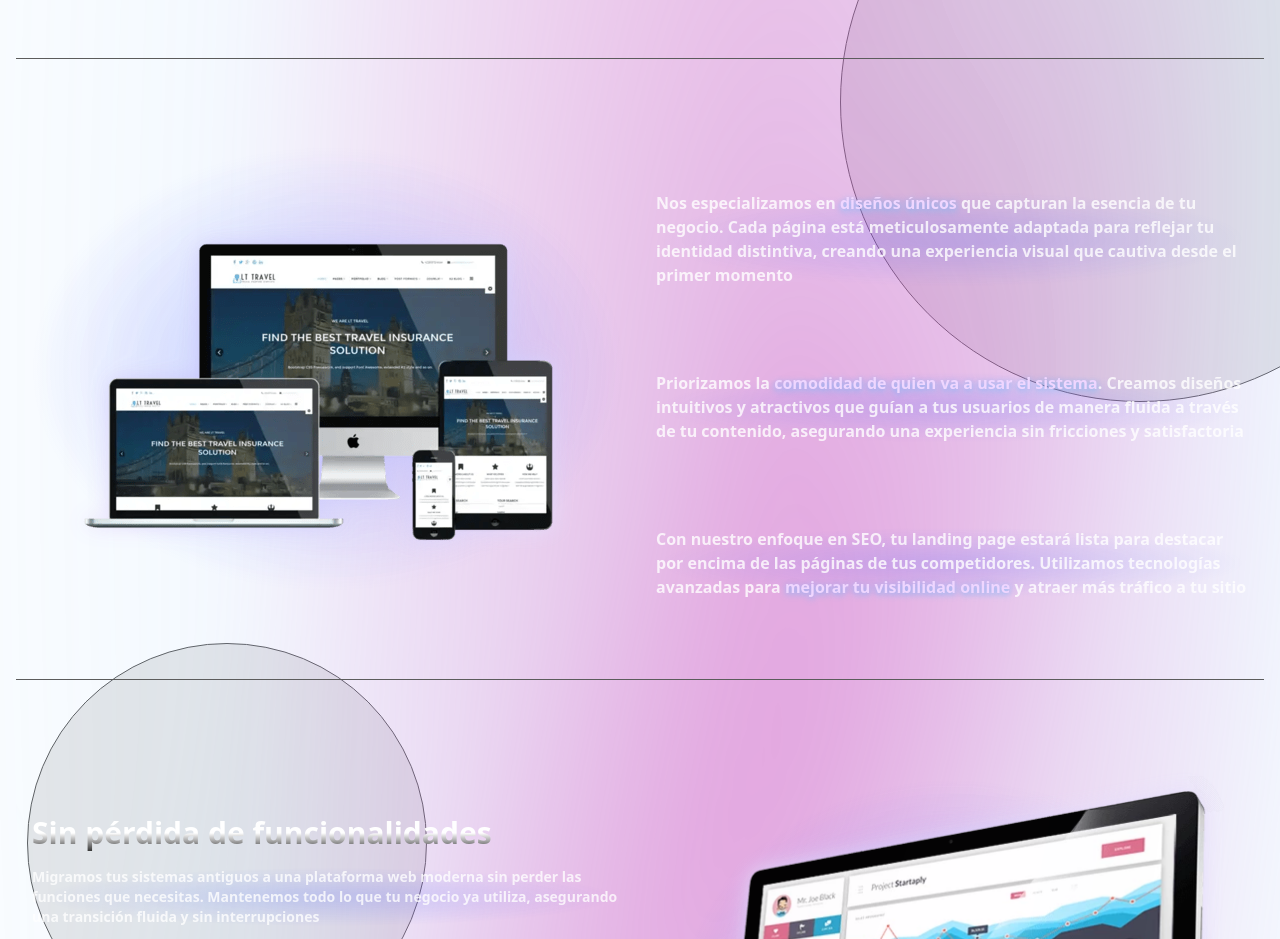
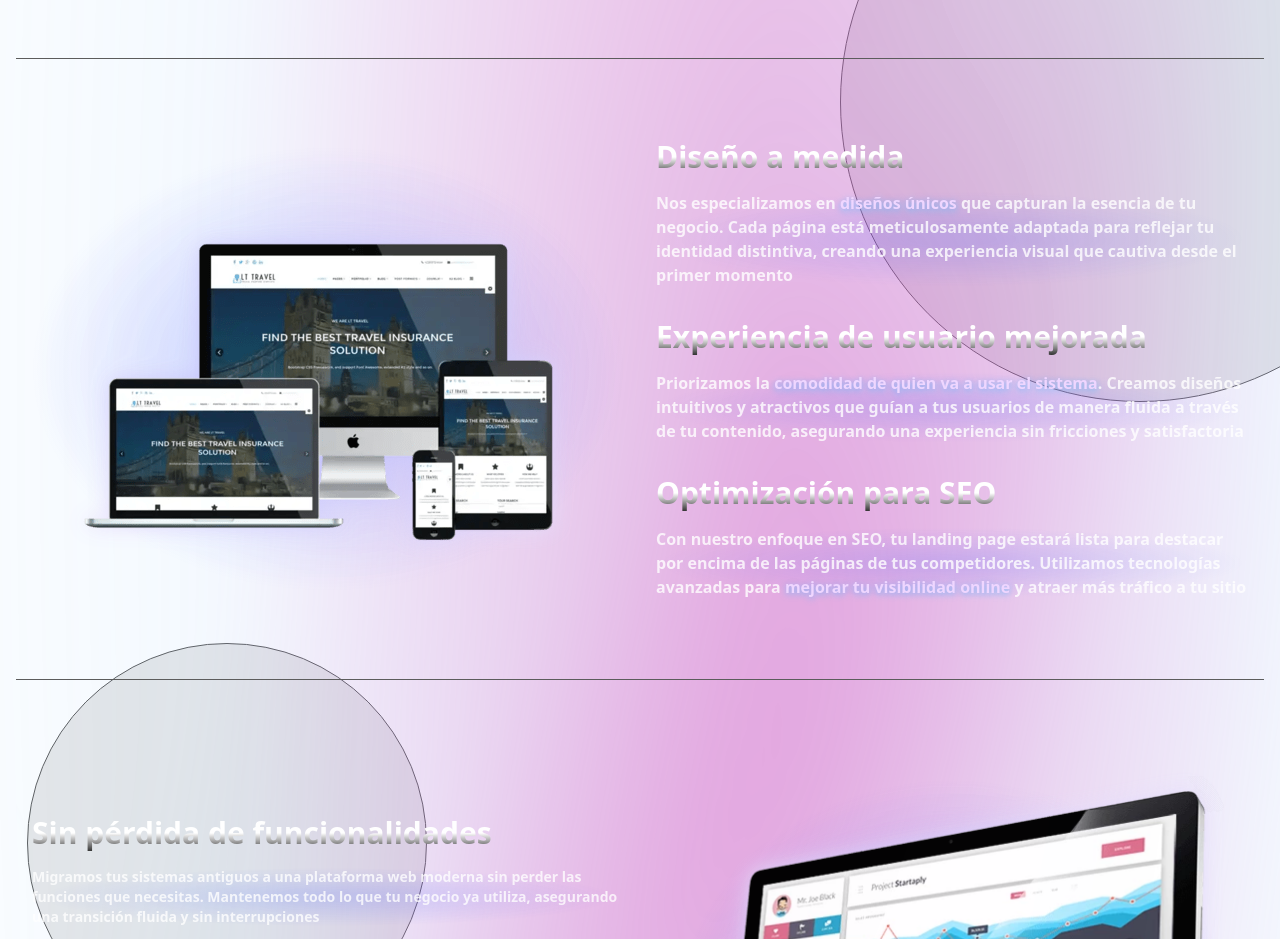
Before and after one commit to Sanchezguidorl/zenit-landing-page, a Next.js app: page / in a window 1280 px wide. Shown: the part 1880-2819 px from the top of the page. Built offline with nearby package versions, Linux system fonts and the light colour scheme.

Commit message:
Se modifican textos de la sección de servicios y beneficios

```diff
--- a/app/src/components/sections/OurService.tsx
+++ b/app/src/components/sections/OurService.tsx
@@ -10,7 +10,7 @@
       <div className="lg:w-1/2 px-4 text-white">
         <div className="mb-8">
           <div className="gradient-mask-silver">
-            <h2 className=" text-2xl sm:text-3xl brightness-150 font-semibold mb-4">Diseño a medida</h2>
+            <h2 className=" text-2xl sm:text-3xl font-semibold mb-4">Diseño a medida</h2>
           </div>
           <p className=" font-semibold">
           Nos especializamos en <strong className="highlight-text">diseños únicos</strong> que capturan la esencia de tu negocio. Cada página está meticulosamente adaptada para reflejar tu identidad distintiva, creando una experiencia visual que cautiva desde el primer momento
@@ -18,7 +18,7 @@
         </div>
         <div className="mb-8">
           <div className="gradient-mask-silver">
-            <h2 className=" text-2xl sm:text-3xl brightness-150 font-semibold mb-4">
+            <h2 className=" text-2xl sm:text-3xl font-semibold mb-4">
               Experiencia de usuario mejorada
             </h2>
           </div>
@@ -28,7 +28,7 @@
         </div>
         <div className="">
           <div className="gradient-mask-silver">
-            <h2 className=" text-2xl sm:text-3xl brightness-150 font-semibold mb-4">
+            <h2 className=" text-2xl sm:text-3xl font-semibold mb-4">
               Optimización para SEO
             </h2>
           </div>
```
